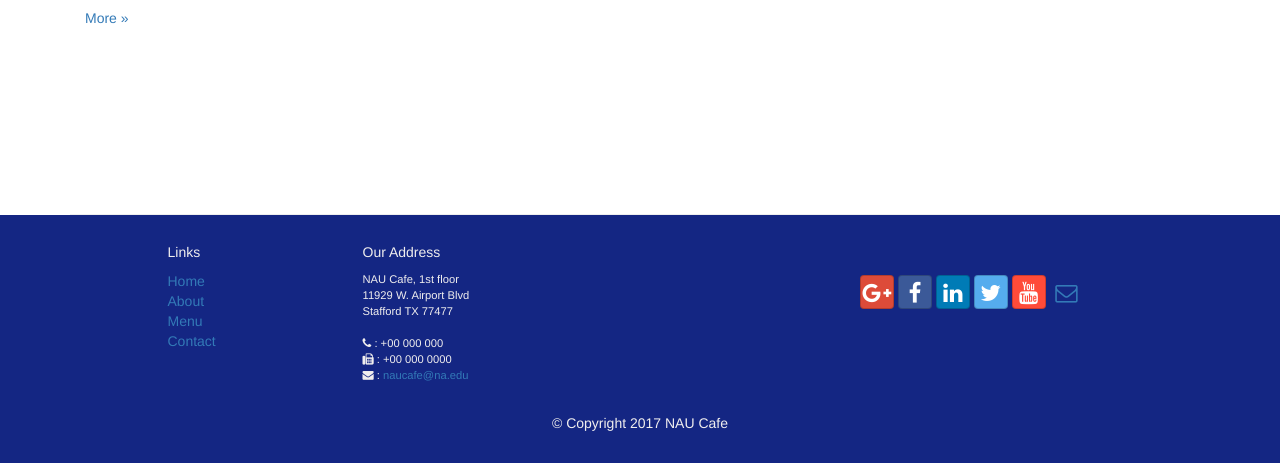
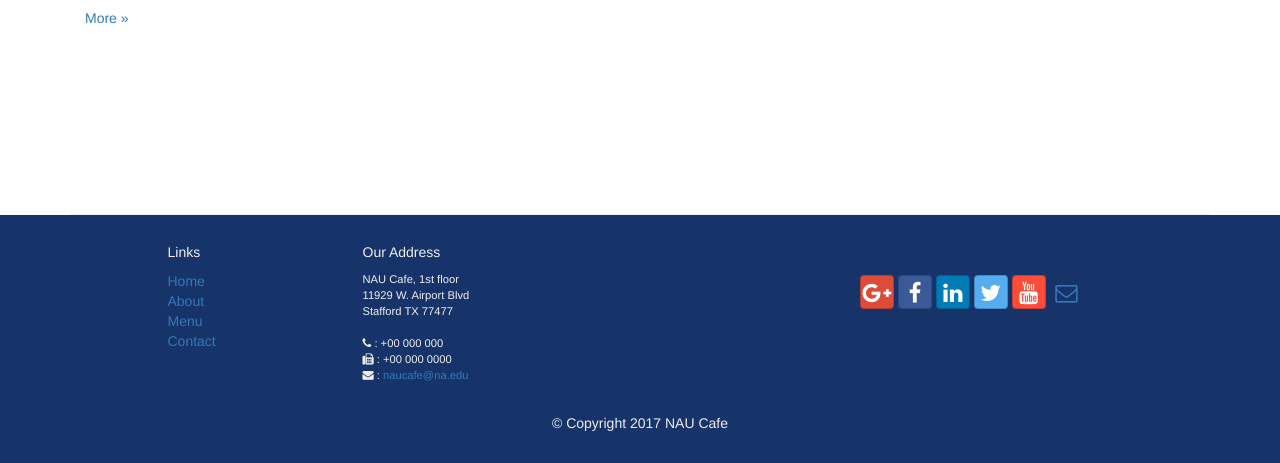
Before and after one commit to akolbaev/NauStallionsCafe, a PHP site: page / in a window 1280 px wide. Shown: the part 1974-2437 px from the top of the page. Run offline with PHP 8.4, Linux system fonts and the light colour scheme; some libraries are stand-ins or nearby versions.

Commit message:
footer color changed

```diff
--- a/css/mystyles.css
+++ b/css/mystyles.css
@@ -11,7 +11,7 @@
 }
 
 .row-footer{
-    background-color: #142683;
+    background-color: #16336A;
     margin:0px auto;
     padding: 20px 0px 20px 0px;
      color:#f0eeee;
```
